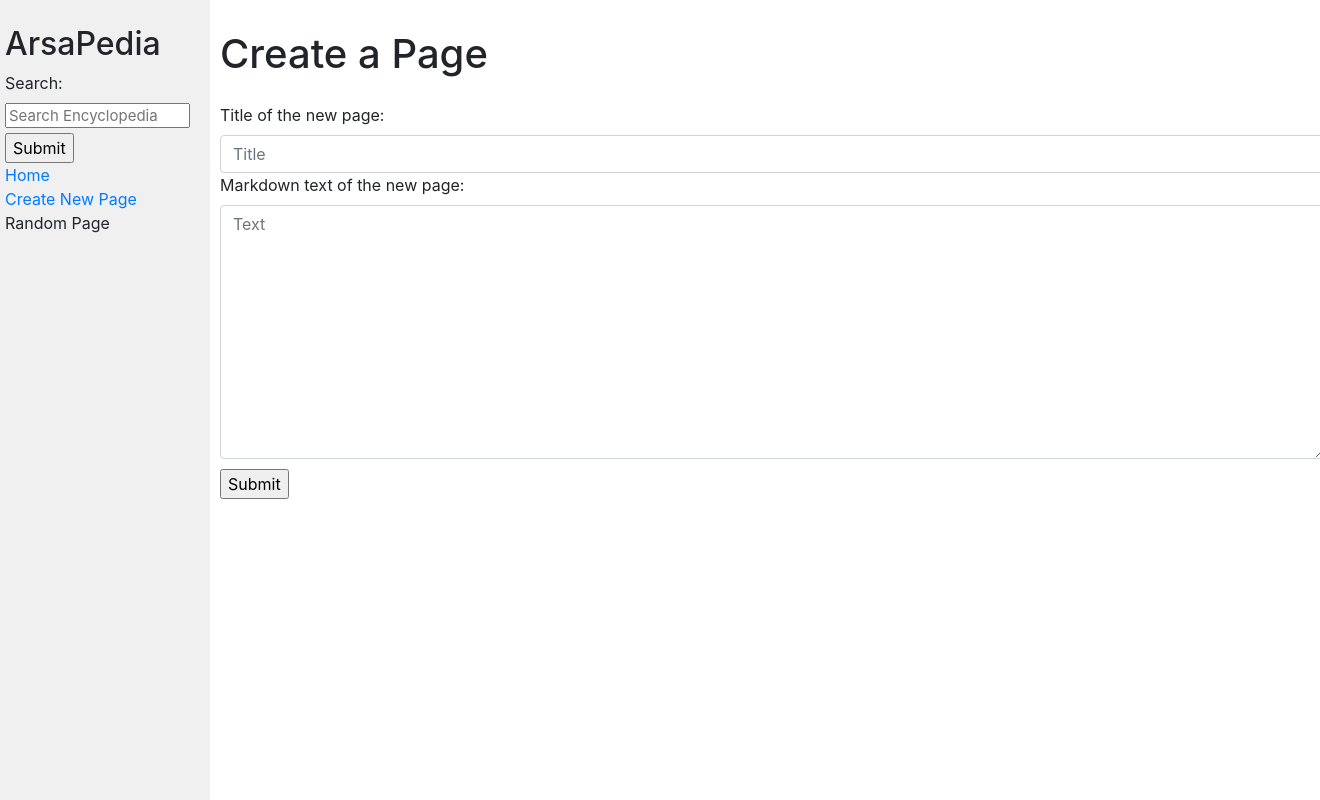
After one commit to ArsaCode/wiki, a Django app: page /create in a window 1320 px wide; the page is wider, and only the part inside the window is pictured. The commit adds this page. Run offline with Django 3.2, Linux system fonts and the light colour scheme; some libraries are stand-ins or nearby versions.

Commit message:
Added the Create a Page feature

```diff
--- a/encyclopedia/static/encyclopedia/styles.css
+++ b/encyclopedia/static/encyclopedia/styles.css
@@ -10,11 +10,7 @@ code {
 h1 {
     margin-top: 0px;
     padding-top: 20px;
-}
-
-textarea {
-    height: 90vh;
-    width: 80%;
+    margin-bottom: 25px;
 }
 
 .main {
@@ -37,3 +33,19 @@ textarea {
 .sidebar h2 {
     margin-top: 5px;
 }
+
+.title {
+    width: 100%;
+    font-size: 15px;
+    line-height: 15px;
+}
+
+.textarea {
+    width: 100%;
+    font-size: 15px;
+    line-height: 15px;
+}
+
+.createsubmitbtn {
+    margin-top: 10px;
+}
--- /dev/null
+++ b/encyclopedia/templates/encyclopedia/create.html
@@ -0,0 +1,16 @@
+{% extends "encyclopedia/layout.html" %}
+
+{% block title %}
+    Create Page
+{% endblock %}
+
+{% block body %}
+    <h1>Create a Page</h1>
+    <form action="{% url 'encyclopedia:create' %}" method="POST">
+        {% csrf_token %}
+        {{ createform }}
+        <div class="createsubmitbtn">
+            <input type="submit">
+        </div>
+    </form>
+{% endblock %}
--- a/encyclopedia/templates/encyclopedia/layout.html
+++ b/encyclopedia/templates/encyclopedia/layout.html
@@ -11,10 +11,10 @@
     <body>
         <div class="row">
             <div class="sidebar col-lg-2 col-md-3">
-                <h2>Wiki</h2>
+                <h2>ArsaPedia</h2>
                 <form action="{% url 'encyclopedia:search' %}" method="POST">
                     {% csrf_token %}
-                    {{ form }}
+                    {{ searchform }}
                     <div>
                         <input type="submit">
                     </div>
@@ -23,7 +23,7 @@
                     <a href="{% url 'encyclopedia:index' %}">Home</a>
                 </div>
                 <div>
-                    Create New Page
+                    <a href="{% url 'encyclopedia:create' %}">Create New Page</a>
                 </div>
                 <div>
                     Random Page
--- a/encyclopedia/urls.py
+++ b/encyclopedia/urls.py
@@ -6,5 +6,6 @@ app_name = "encyclopedia"
 urlpatterns = [
     path("", views.index, name="index"),
     path("wiki/<str:title>", views.title, name="title"),
-    path("search", views.search, name="search")
+    path("search", views.search, name="search"),
+    path("create", views.create, name="create")
 ]
--- a/encyclopedia/views.py
+++ b/encyclopedia/views.py
@@ -13,11 +13,24 @@ class SearchForm(forms.Form):
 				            'placeholder':'Search Encyclopedia'
                             }))
 
+class CreateForm(forms.Form):
+    title = forms.CharField(label="Title of the new page",
+                            max_length=100,
+                            widget= forms.TextInput
+                            (attrs={'class':'form-control',
+				            'placeholder':'Title'
+                            }))
+    textarea = forms.CharField(label="Markdown text of the new page",
+                            max_length=1000,
+                            widget= forms.Textarea
+                            (attrs={'class':'form-control',
+                            'placeholder':'Text'
+                            }))
 
 def index(request):
     return render(request, "encyclopedia/index.html", {
         "entries": util.list_entries(),
-        "form": SearchForm()
+        "searchform": SearchForm()
     })
 
 def title(request, title):
@@ -26,7 +39,7 @@ def title(request, title):
         return render(request, "encyclopedia/page.html", {
         "title": title,
         "page": content,
-        "form": SearchForm()
+        "searchform": SearchForm()
         })
     else:
         return render(request, "encyclopedia/404.html")
@@ -45,7 +58,7 @@ def search(request):
                     return render(request, "encyclopedia/search.html", {
                         "search": search,
                         "searchlist": searchlist,
-                        "form": SearchForm()
+                        "searchform": SearchForm()
                     })
             else:
                 return render(request, "encyclopedia/404.html", {
@@ -53,8 +66,29 @@ def search(request):
             })
         else:
             return render(request, "encyclopedia/index.html", {
-                "form": form
+                "searchform": form
             })
     return render(request, "encyclopedia/index.html", {
-        "form": SearchForm()
+        "searchform": SearchForm()
     })
+
+def create(request):
+    if request.method == "POST":
+        form = CreateForm(request.POST)
+        if form.is_valid():
+            title = form.cleaned_data["title"]
+            textarea = form.cleaned_data["textarea"]
+            if util.get_entry(title):
+                return HttpResponseRedirect(f"wiki/{ search }")
+            else:
+                util.save_entry(title, textarea)
+                return HttpResponseRedirect(f"wiki/{ title }")
+        else:
+            return render(request, "encyclopedia/search.html", {
+                "createform": form,
+                "searchform": SearchForm()
+            })
+    return render(request, "encyclopedia/create.html", {
+        "createform": CreateForm(),
+        "searchform": SearchForm()
+    })
```
